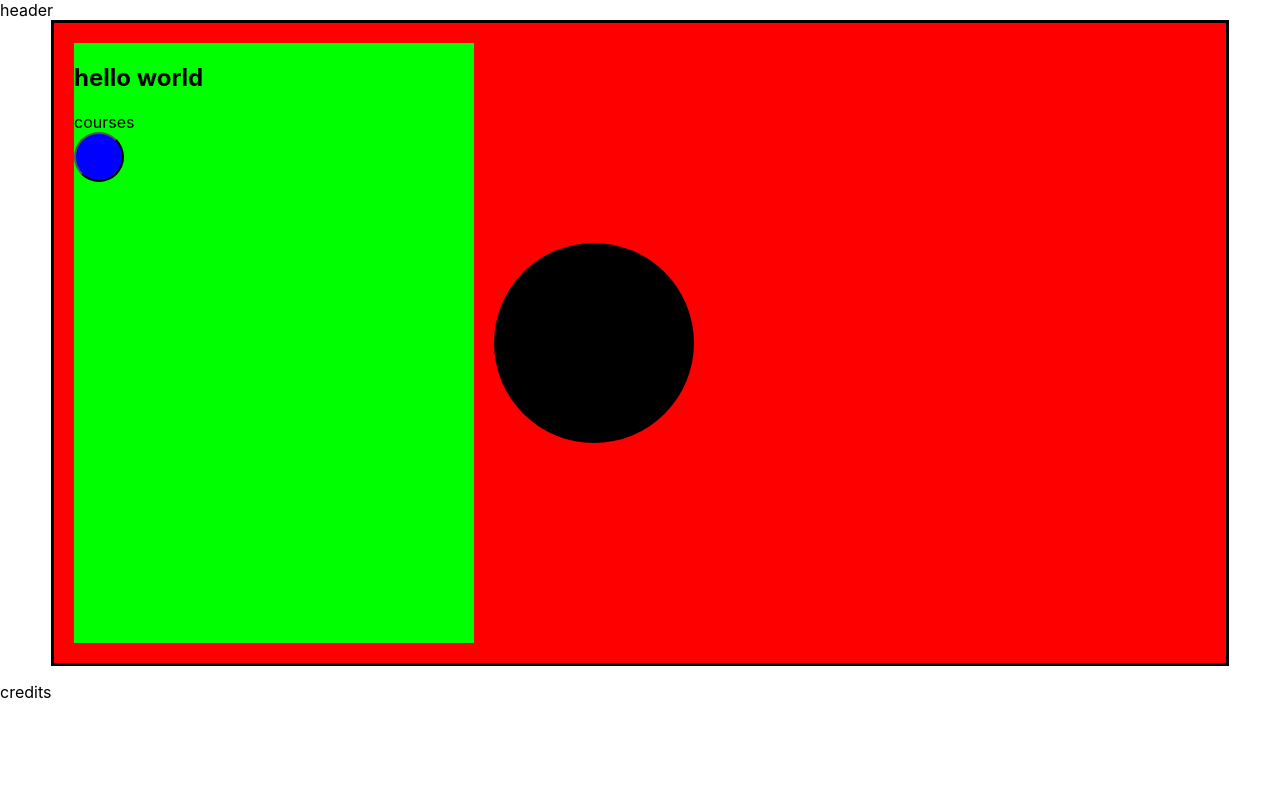
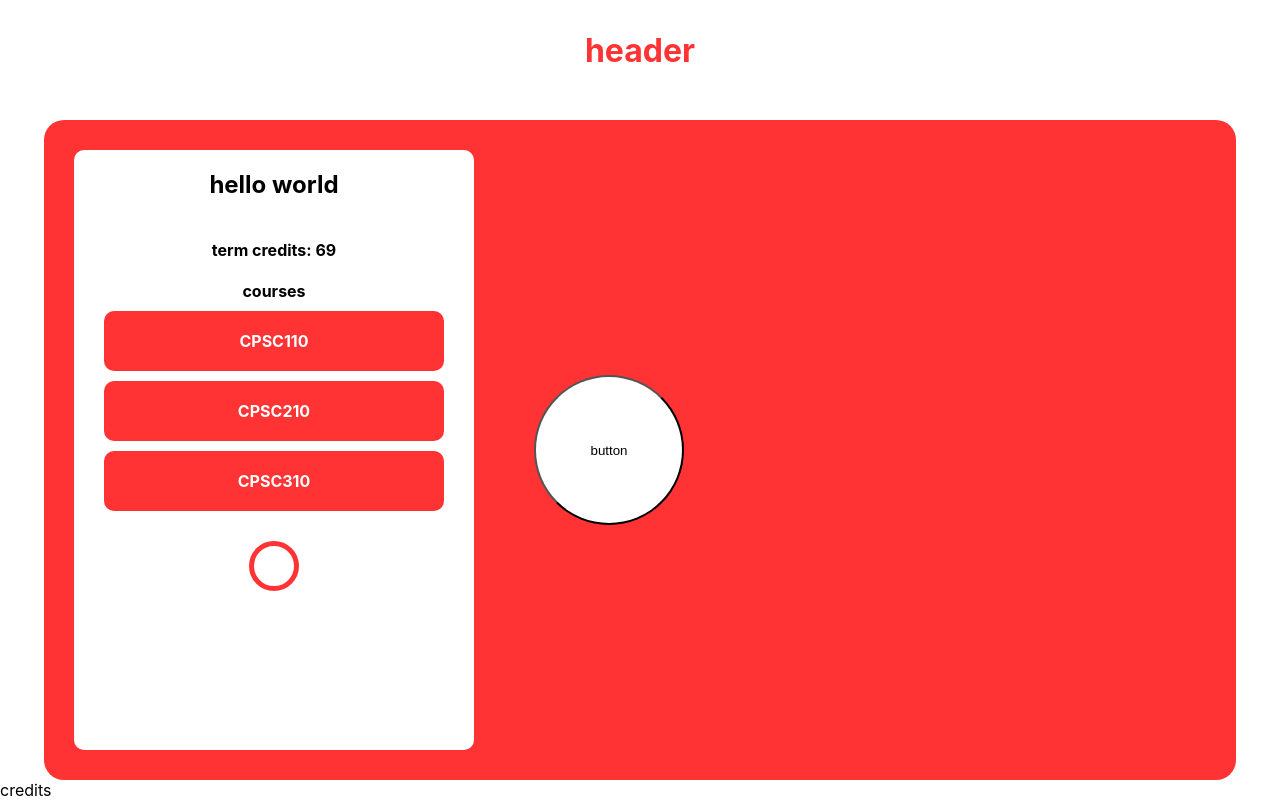
Before and after one commit to allanx1ng/nwhacks, a React (Create React App) app: page / in a window 1280 px wide. Built offline with nearby package versions, Linux system fonts and the light colour scheme.

Commit message:
2nd button working

```diff
--- a/src/App.css
+++ b/src/App.css
@@ -1,3 +1,26 @@
+.header {
+  width: 100vw;
+  height: 100px;
+  background-color: #fff;
+  margin-bottom: 20px;
+  display: flex;
+  justify-content: center;
+  align-items: center;
+}
+
+.header h1 {
+  color: #f33;
+  /* border-style: solid; */
+  padding: 10px;
+  border-radius: 100px;
+  border-width: 5px;
+  font-weight: bolder;
+}
+
+
+
+
+
 .schedule {
   display: flex;
   justify-content: center;
@@ -5,43 +28,84 @@
 
 .schedule-box {
 
-  border-color: #000;
-  border-width: 3px;
-  border-style: solid;
-  padding: 10px;
-  background-color: #f00;
+  padding: 20px;
+  background-color: #f33;
+  border-radius: 20px;
   width: 90vw;
   display: flex;
+  flex-direction: row;
   align-items: center;
+  overflow-x: scroll;
 
 }
 
 .term {
-  width: 400px;
+  min-width: 400px;
   height: 600px;
-  background-color: #0f0;
+  background-color: #fff;
+  border-radius: 10px;
   margin: 10px;
+  display: flex;
+  align-items: center;
+  /* grid-template-columns: 100%;
+  grid-template-rows: 50px; */
+  flex-direction: column;
+
 }
+
+/* .term h2, h4 {
+  text-align: center;
+} */
+
+
 
 .addTerm {
   border-radius: 100px;
-  width: 200px;
-  height: 200px;
-  background-color: #000;
-  margin: 10px;
+  min-width: 150px;
+  height: 150px;
+  background-color: #fff;
+  margin: 50px;
 }
 
 .addTerm:hover {
   cursor: pointer;
 }
 
+.courses {
+  padding: 10x;
+  text-align: center;
+
+  font-weight: bold;
+  width: 90%;
+}
+
 .course {
-  color: #000;
+  height: 50px;
+  background-color: #f33;
+  margin: 10px;
+  border-radius: 10px;
+  padding: 5px;
+  color: #fff;
+  display: flex;
+  align-items: center;
+  justify-content: center;
+}
+
+.course:hover {
+  cursor: pointer;
 }
 
 .addCourse {
   width: 50px;
   height: 50px;
-  background-color: #00f;
+  background-color: #fff;
+  border-color: #f33;
+  border-width: 5px;
+  border-style: solid;
   border-radius: 25px;
+  margin: 20px;
 }
+
+.addCourse:hover {
+  cursor: pointer;
+}
--- a/src/components/AddTerm.js
+++ b/src/components/AddTerm.js
@@ -1,12 +1,15 @@
 
 
+const AddTerm = ({callback}) => {
 
-const AddTerm = () => {
+    function click() {
+        callback()
+    }
 
     return(
-        <div className="addTerm">
-
-        </div>
+        <button className="addTerm" onClick={() =>{click()}}>
+            button
+        </button>
     )
 
 }
--- a/src/components/Course.js
+++ b/src/components/Course.js
@@ -1,16 +1,24 @@
 import "../App.css"
 
 const Course = () => {
+  let array = [
+    { name: "CPSC110", creds: 4 },
+    { name: "CPSC210", creds: 4 },
+    { name: "CPSC310", creds: 4 },
+  ]
 
   return (
-    <div className="course">
-      courses
+    <div className="courses">
+      <div>courses</div>
+      {array.map((i)=>(
+        <div className="course">
+            {i.name}
+        </div>
+      ))}
     </div>
   )
 }
 
-function setLabels() {
-
-}
+function setLabels() {}
 
 export default Course
--- a/src/components/Header.js
+++ b/src/components/Header.js
@@ -1,7 +1,9 @@
 const Header = () => {
     return (
-        <div>
-            header
+        <div className="header">
+            <h1>
+                header
+            </h1>
         </div>
     )
 }
--- a/src/components/Schedule.js
+++ b/src/components/Schedule.js
@@ -5,23 +5,25 @@ import { useState, useEffect } from "react"
 
 const Schedule = () => {
 
+    const [arr, setArr] = useState([0])
 
+    const test = () => {
+        arr.push(0)
+        setArr([...arr])
+    }
 
   return (
     <>
-    <div className="schedule">
-      <div className="schedule-box">
-        <Term />
-        <AddTerm/>
+      <div className="schedule">
+        <div className="schedule-box">
+          {arr.map(()=>(
+            <Term/>
+          ))}
+          <AddTerm callback={test}/>
+        </div>
       </div>
-
-
-    </div>
-    <p>
-        credits
-      </p>
+      <div>credits</div>
     </>
-
   )
 }
 
--- a/src/components/Term.js
+++ b/src/components/Term.js
@@ -7,6 +7,7 @@ const Term = () => {
     <>
       <div className="term">
         <h2>hello world</h2>
+        <h4>term credits: 69</h4>
 
         <Course />
         <AddCourse/>
```
